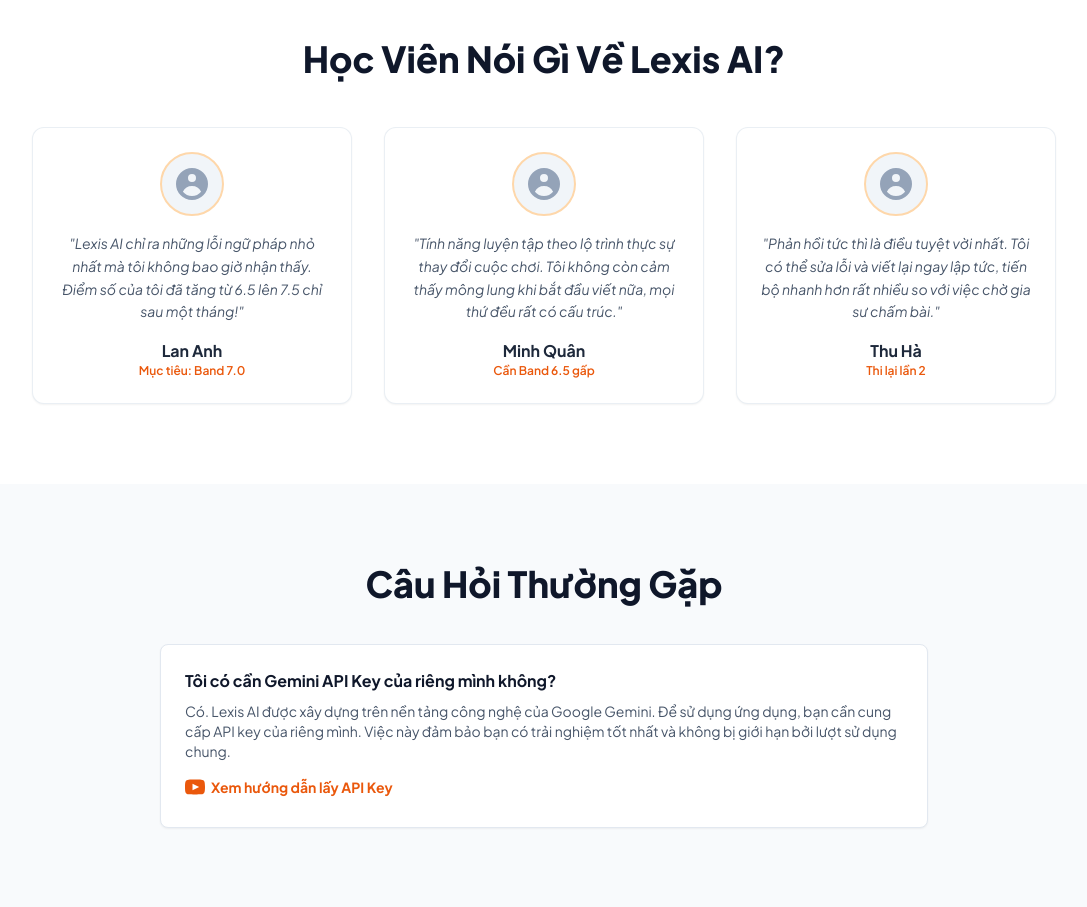
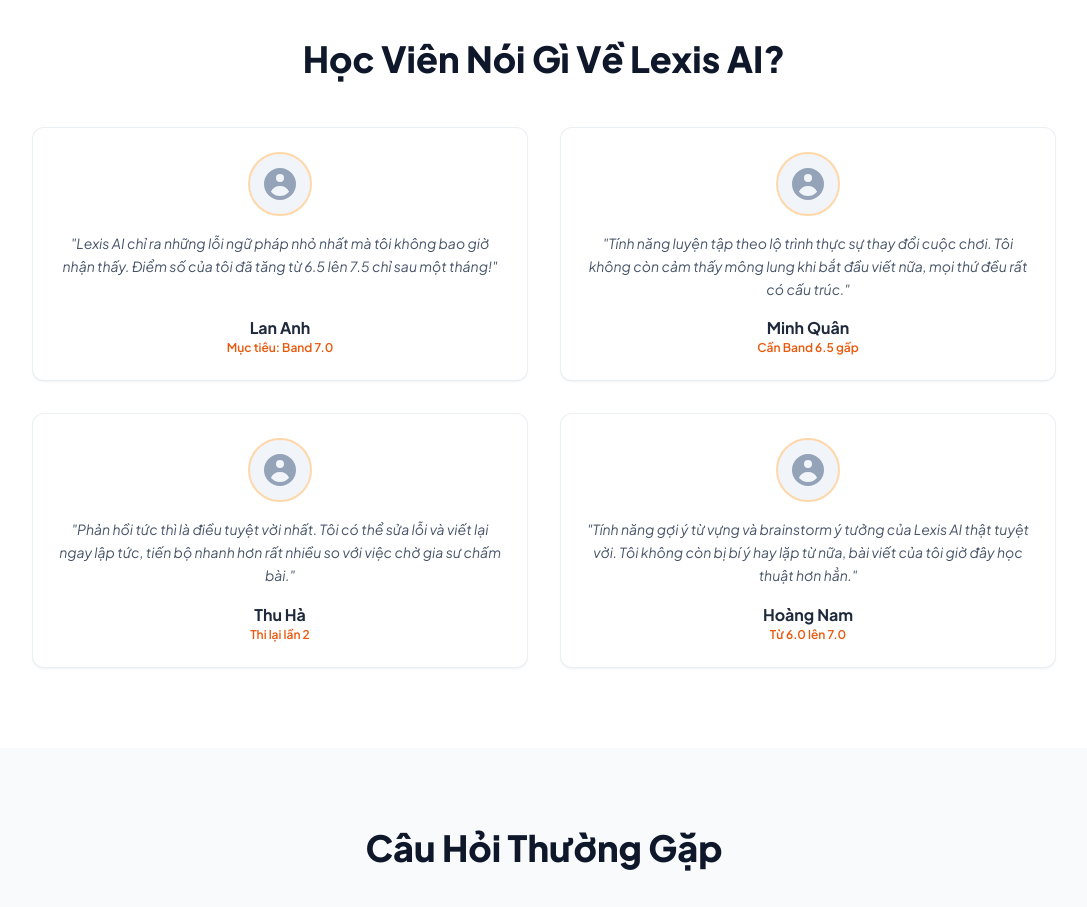
Before and after one commit to johntdaniel18-lab/lexis-ai-2.0, a React (Vite) app: page / in a window 1280 px wide. Shown: the part 2500-3407 px from the top of the page, without its empty margins (96-1183 px from the left). Built offline with nearby package versions, Linux system fonts and the light colour scheme; no server answers.

Commit message:
Lexis AI 2.5

```diff
--- a/components/LandingPage.tsx
+++ b/components/LandingPage.tsx
@@ -165,7 +165,7 @@ const LandingPage: React.FC<LandingPageProps> = ({ onGetStarted }) => {
                            Học Viên Nói Gì Về Lexis AI?
                         </h2>
                     </div>
-                    <div className="grid grid-cols-1 md:grid-cols-2 lg:grid-cols-3 gap-8">
+                    <div className="grid grid-cols-1 md:grid-cols-2 gap-8">
                         <TestimonialCard
                             name="Lan Anh"
                             goal="Mục tiêu: Band 7.0"
@@ -180,6 +180,11 @@ const LandingPage: React.FC<LandingPageProps> = ({ onGetStarted }) => {
                             name="Thu Hà"
                             goal="Thi lại lần 2"
                             quote="Phản hồi tức thì là điều tuyệt vời nhất. Tôi có thể sửa lỗi và viết lại ngay lập tức, tiến bộ nhanh hơn rất nhiều so với việc chờ gia sư chấm bài."
+                        />
+                        <TestimonialCard
+                            name="Hoàng Nam"
+                            goal="Từ 6.0 lên 7.0"
+                            quote="Tính năng gợi ý từ vựng và brainstorm ý tưởng của Lexis AI thật tuyệt vời. Tôi không còn bị bí ý hay lặp từ nữa, bài viết của tôi giờ đây học thuật hơn hẳn."
                         />
                     </div>
                 </div>
--- a/metadata.json
+++ b/metadata.json
@@ -1,5 +1,5 @@
 {
-  "name": "Copy of Lexis AI 2.5",
+  "name": "Lexis AI 2.5",
   "description": "An AI-powered application to help students practice for the IELTS writing exam. It provides guided task analysis, vocabulary suggestions, a timed writing environment, and detailed, criteria-based feedback from Gemini.",
   "requestFramePermissions": []
 }
--- a/package.json
+++ b/package.json
@@ -1,5 +1,5 @@
 {
-  "name": "copy-of-lexis-ai-2.5",
+  "name": "lexis-ai-2.5",
   "private": true,
   "version": "0.0.0",
   "type": "module",
```
